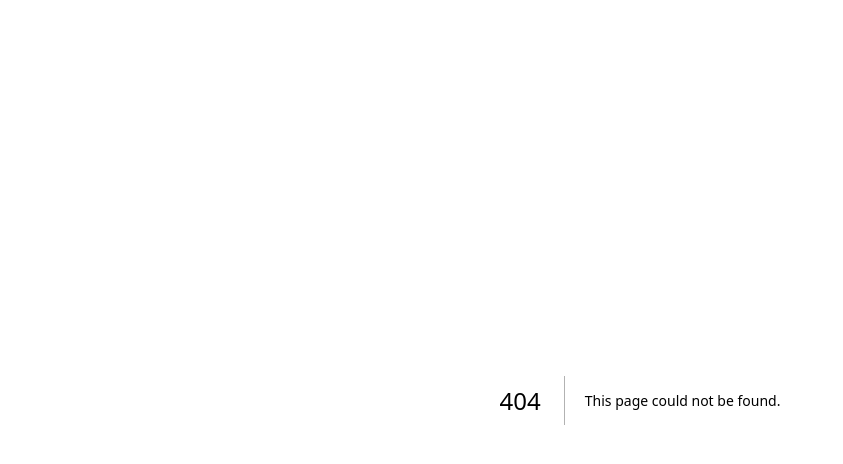
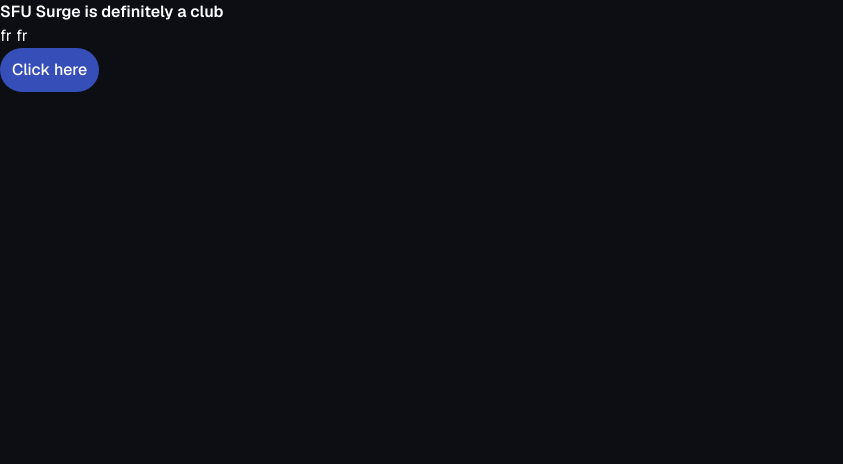
Before and after one commit to sfusurge/surge_website, a Next.js app: page /Playground in a window 1280 px wide. Before the commit this address had no page. Shown: the top 464 px of the page, without its empty margins (0-843 px from the left). Built offline with nearby package versions, Linux system fonts and the light colour scheme.

Commit message:
Created playground page to test components

```diff
--- /dev/null
+++ b/src/app/Playground/page.tsx
@@ -0,0 +1,12 @@
+import Image from "next/image";
+import Landing from "../pages/Landing";
+
+export default function Playground() {
+  return (
+    <main>
+      <h1 className="large-title">SFU Surge is definitely a club</h1>
+      <p className="">fr fr</p>
+      <a className="button-link md primary">Click here</a>
+    </main>
+  );
+}
```
